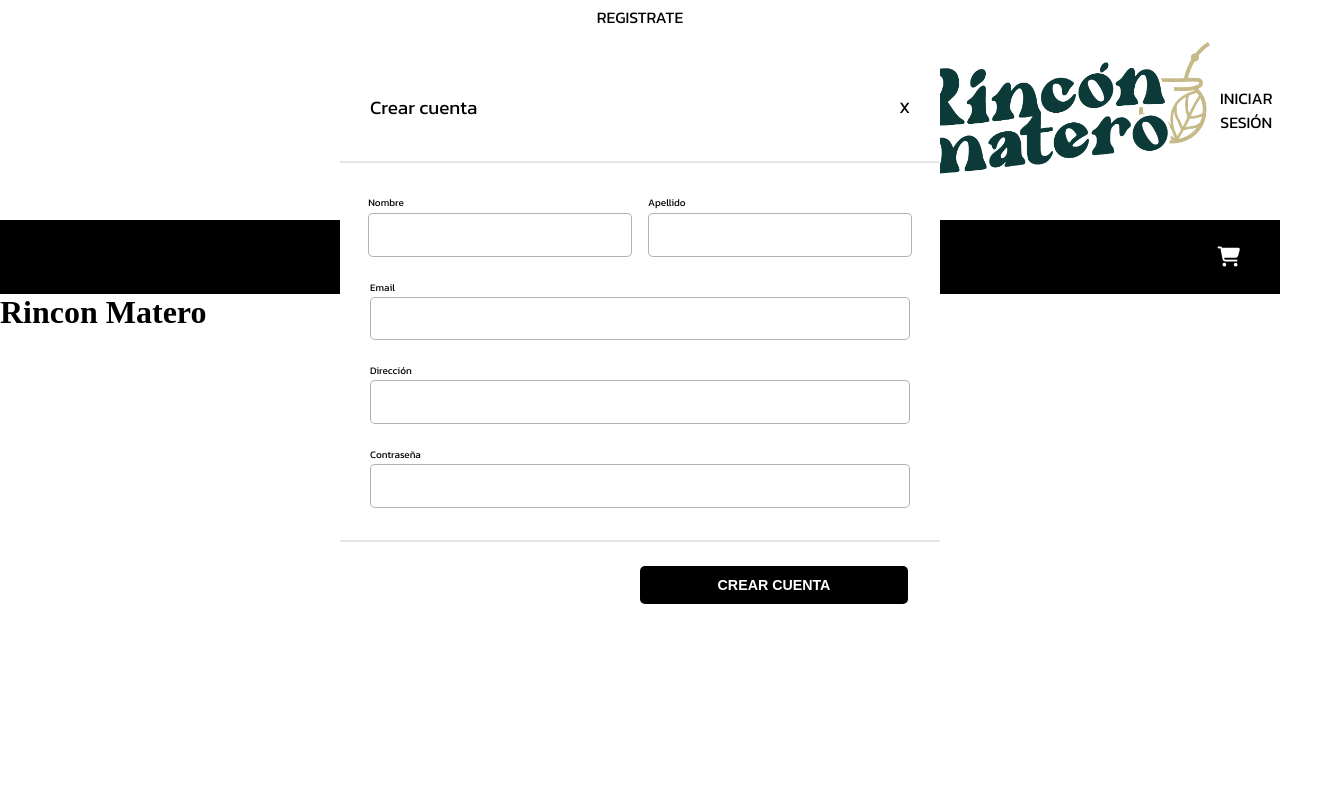
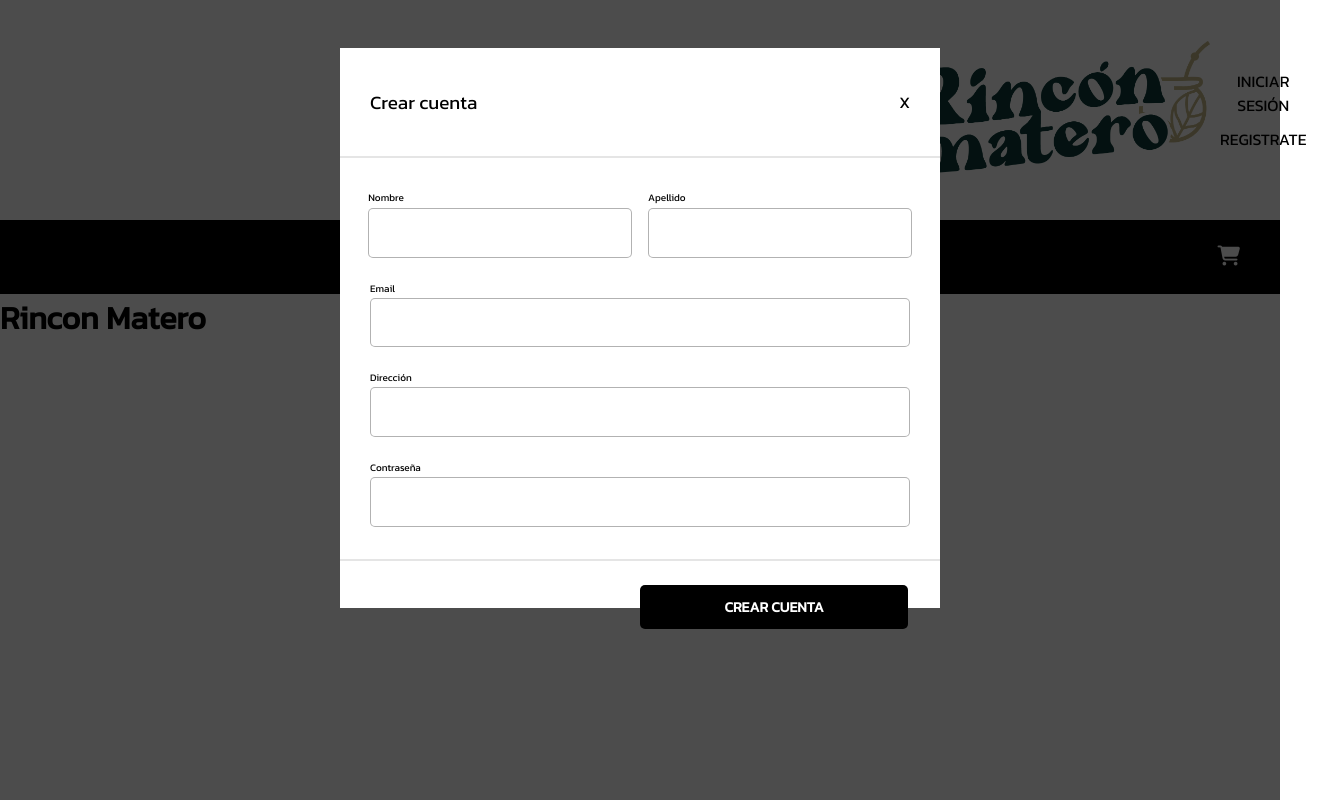
Before and after one commit to nahuelRo/rincon-matero-front, a React (Vite) app: page / in a window 1280 px wide. Shown: the whole page, 1317 px wide, since content can reach past the window. Built offline with nearby package versions, Linux system fonts and the light colour scheme.

Commit message:
navbar fixed

```diff
--- a/package.json
+++ b/package.json
@@ -13,6 +13,7 @@
     "@nextui-org/react": "^2.1.10",
     "@reduxjs/toolkit": "^1.9.5",
     "axios": "^1.5.0",
+    "font-awesome": "^4.7.0",
     "react": "^18.2.0",
     "react-dom": "^18.2.0",
     "react-redux": "^8.1.2",
--- a/src/components/Navbar.jsx
+++ b/src/components/Navbar.jsx
@@ -1,6 +1,4 @@
 import React from "react";
-import "../styles/components/Navbar.scss";
-import "font-awesome/css/font-awesome.min.css";
 import logoRinconMatero from "../assets/logo rincon matero.png";
 
 const NavbarComponent = () => {
@@ -15,8 +13,8 @@ const NavbarComponent = () => {
           />
         </div>
         <div className="buttons">
-          <button className="login">INICIAR SESIÓN</button>
-          <button className="register">REGISTRATE</button>
+          <button className="buttonlogin-navbar">INICIAR SESIÓN</button>
+          <button className="buttonRegister-navbar">REGISTRATE</button>
         </div>
       </div>
 
--- a/src/styles/base/_reset.scss
+++ b/src/styles/base/_reset.scss
@@ -4,4 +4,6 @@
   box-sizing: border-box;
   text-decoration: none;
   border: none;
+  font-family: "Kanit", sans-serif;
+  // https://fonts.google.com/specimen/Kanit
 }
--- a/src/styles/components/Navbar.scss
+++ b/src/styles/components/_navbar.scss
@@ -1,7 +1,4 @@
-@import "../styles.scss";
-
 //////////LOGO
-
 .logo-img {
   width: 300px;
   margin-left: 900px; //MODIFICAR ESTO
@@ -9,8 +6,8 @@
 
 //////////BOTONES
 
-.login,
-.register {
+.buttonlogin-navbar,
+.buttonRegister-navbar {
   background-color: transparent;
   border: none;
   color: $text-color;
@@ -18,18 +15,11 @@
   font-size: 16px;
   padding: 5px 10px;
   transition: background-color 0.3s ease;
-  font-family: "Kanit", sans-serif;
 
   &:hover {
     background-color: $secondary-color;
     color: $text-color;
   }
-}
-
-.buttons {
-  display: flex;
-  gap: 10px;
-  margin-right: 150px;
 }
 
 //////////NAVBAR HEADER
@@ -66,7 +56,6 @@
   font-size: 16px;
   padding: 5px 10px;
   transition: background-color 0.3s ease;
-  font-family: "Kanit", sans-serif;
 
   &:hover {
     background-color: $secondary-color;
--- a/src/styles/styles.scss
+++ b/src/styles/styles.scss
@@ -3,3 +3,4 @@
 @import "./base/fonts";
 
 @import "./components/register.scss";
+@import "./components/navbar.scss";
```
Also changed, not shown: 1 other file (tests, documents, lock files or other folders).
